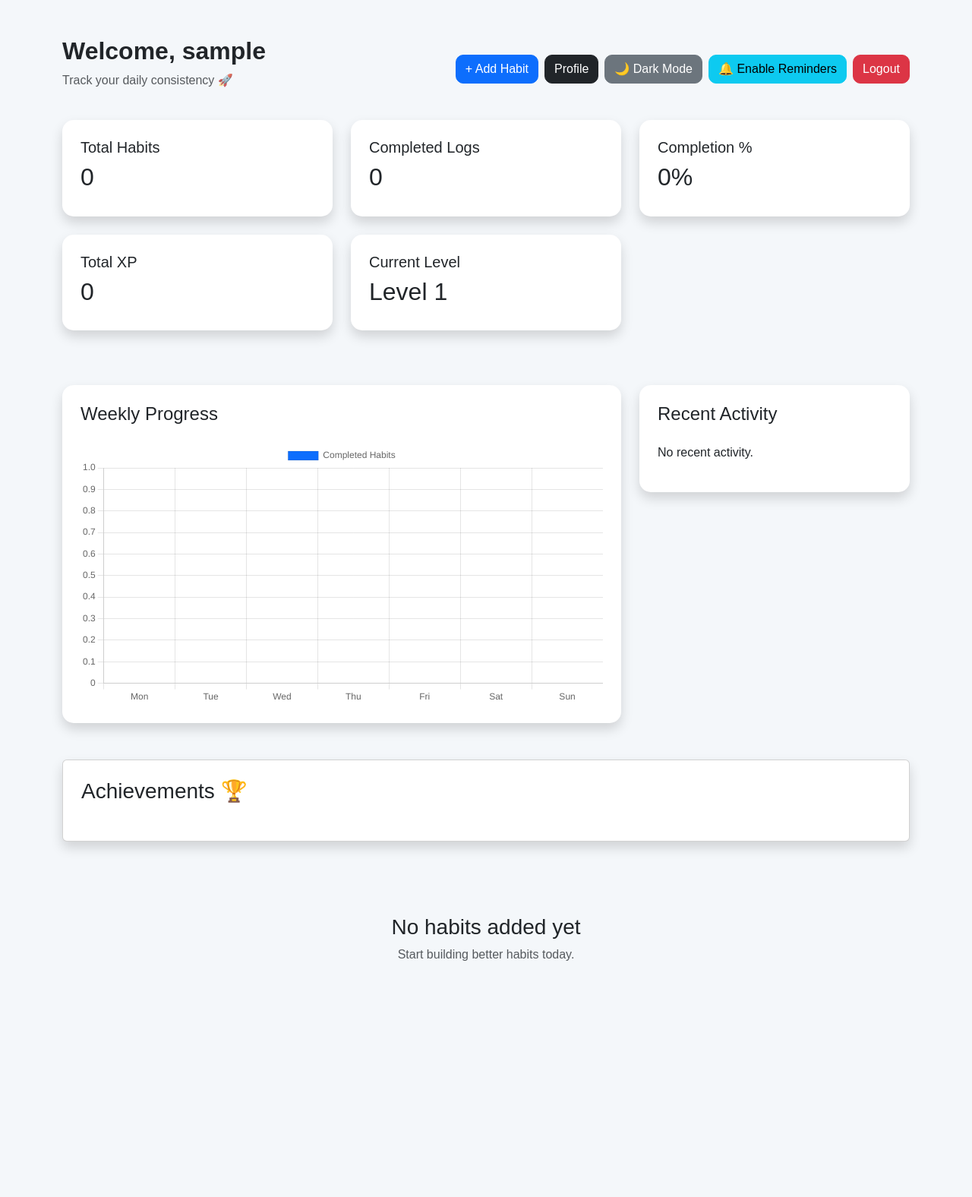
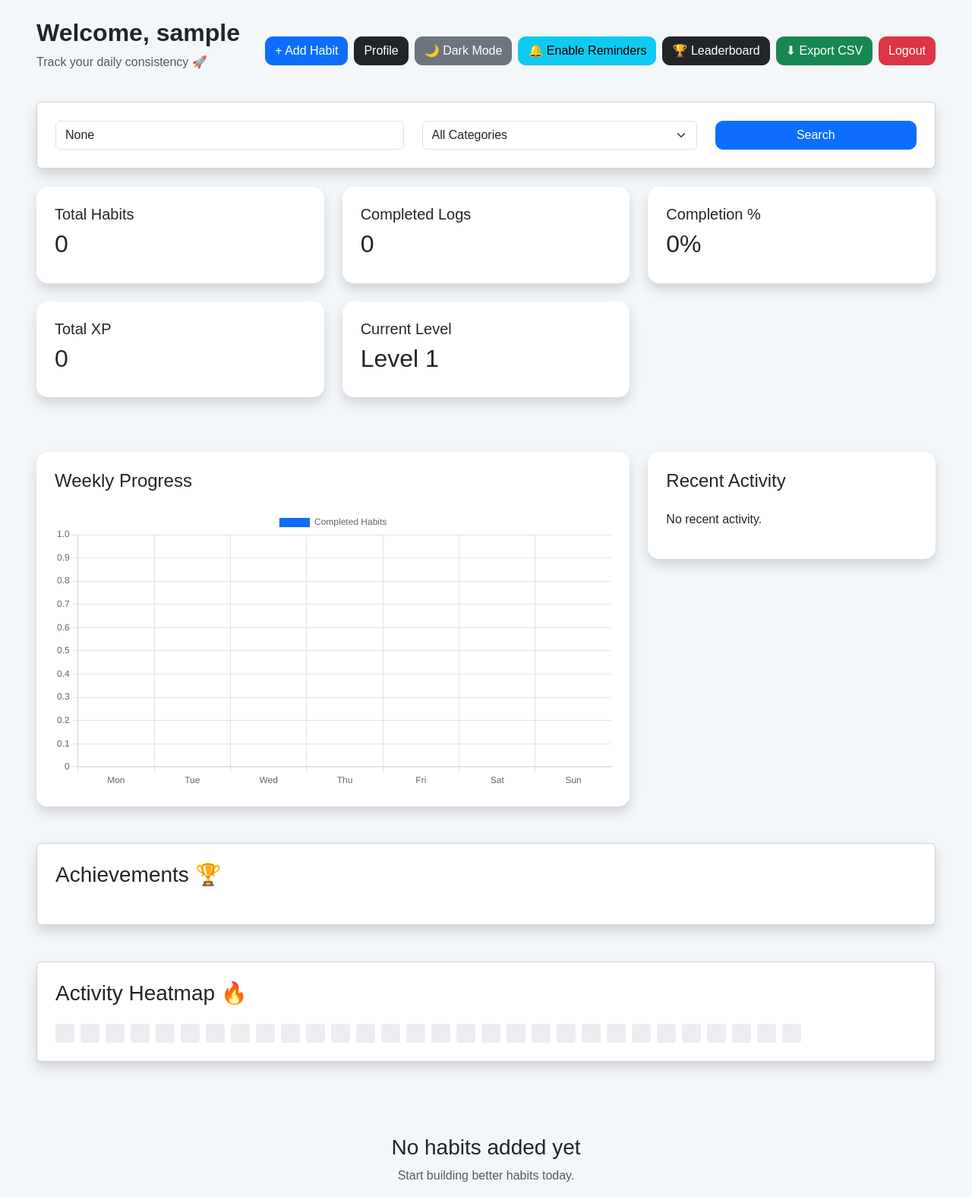
Before and after one commit to Neha-992/HabitTrackerr, a Django app: page /dashboard/ in a window 1280 px wide. Shown: the whole page at 76% size. Before the commit the page ends 1265 px from the top, so only its background shows below. Run offline with Django 5.2, Linux system fonts and the light colour scheme; the visitor is signed in with stand-in values (Sample User, id 1); data comes from the database, SQL or seed files in the repository; data that the repository does not hold is empty.

Commit message:
Added phases 11 to 15 features

```diff
--- a/frontend/static/css/style.css
+++ b/frontend/static/css/style.css
@@ -131,3 +131,29 @@
     background-size: cover;
     background-position: center;
 }
+
+
+/* MOBILE RESPONSIVE */
+
+@media(max-width:768px){
+
+    h2{
+        font-size:24px;
+    }
+
+    h3{
+        font-size:20px;
+    }
+
+    .btn{
+        width:100%;
+    }
+
+    .card{
+        padding:20px !important;
+    }
+
+    canvas{
+        height:250px !important;
+    }
+}
--- a/frontend/templates/dashboard.html
+++ b/frontend/templates/dashboard.html
@@ -16,7 +16,7 @@
 
 <body>
 
-<div class="container mt-5">
+<div class="container-fluid px-3 px-md-5 mt-4">
 
     <!-- TOP HEADER -->
 
@@ -34,7 +34,7 @@
 
         </div>
 
-        <div class="d-flex gap-2">
+        <div class="d-flex gap-2 flex-wrap">
 
             <a href="{% url 'add_habit' %}"
                class="btn btn-primary">
@@ -56,6 +56,20 @@
                 🔔 Enable Reminders
             </button>
 
+            <a href="{% url 'leaderboard' %}"
+                    class="btn btn-dark">
+
+                    🏆 Leaderboard
+
+            </a>
+
+
+
+            <a href="{% url 'export_csv' %}"
+                class="btn btn-success">
+                ⬇ Export CSV
+            </a>
+
             <a href="{% url 'logout' %}"
                class="btn btn-danger">
                 Logout
@@ -65,11 +79,74 @@
 
     </div>
 
+    <!-- SEARCH + FILTER -->
+
+    <div class="card shadow p-4 mb-4">
+
+        <form method="GET">
+
+            <div class="row">
+
+                <div class="col-md-5">
+
+                    <input type="text"
+                        name="search"
+                        class="form-control"
+                        placeholder="Search habits..."
+                        value="{{ search_query }}">
+
+                </div>
+
+                <div class="col-md-4">
+
+                    <select name="category"
+                            class="form-select">
+
+                        <option value="">
+                            All Categories
+                        </option>
+
+                        <option value="Health">
+                            Health
+                        </option>
+
+                        <option value="Study">
+                            Study
+                        </option>
+
+                        <option value="Fitness">
+                            Fitness
+                        </option>
+
+                        <option value="Productivity">
+                            Productivity
+                        </option>
+
+                    </select>
+
+                </div>
+
+                <div class="col-md-3">
+
+                    <button class="btn btn-primary w-100">
+
+                        Search
+
+                    </button>
+
+                </div>
+
+            </div>
+
+        </form>
+
+    </div>
+
     <!-- TOP STATS -->
 
     <div class="row mb-5">
 
-        <div class="col-md-4 mb-4">
+        <div class="col-12 col-md-6 col-lg-4 mb-4">
 
             <div class="card top-card shadow p-4">
 
@@ -233,13 +310,73 @@
 
     </div>
 
+    <!-- HEATMAP -->
+
+    <div class="card shadow p-4 mb-5">
+
+        <h3 class="mb-4">
+            Activity Heatmap 🔥
+        </h3>
+
+        <div class="d-flex flex-wrap gap-2">
+
+            {% for count in heatmap_data %}
+
+                {% if count == 0 %}
+
+                    <div style="
+                        width:25px;
+                        height:25px;
+                        background:#ebedf0;
+                        border-radius:4px;
+                    ">
+                    </div>
+
+                {% elif count <= 2 %}
+
+                    <div style="
+                        width:25px;
+                        height:25px;
+                        background:#9be9a8;
+                        border-radius:4px;
+                    ">
+                    </div>
+
+                {% elif count <= 5 %}
+
+                    <div style="
+                        width:25px;
+                        height:25px;
+                        background:#40c463;
+                        border-radius:4px;
+                    ">
+                    </div>
+
+                {% else %}
+
+                    <div style="
+                        width:25px;
+                        height:25px;
+                        background:#216e39;
+                        border-radius:4px;
+                    ">
+                    </div>
+
+                {% endif %}
+
+            {% endfor %}
+
+        </div>
+
+    </div>
+
     <!-- HABITS -->
 
     <div class="row">
 
         {% for habit in habits %}
 
-        <div class="col-md-4 mb-4">
+        <div class="col-12 col-sm-6 col-lg-4 mb-4">
 
             <div class="card habit-card shadow p-4">
 
--- a/frontendapp/urls.py
+++ b/frontendapp/urls.py
@@ -5,4 +5,5 @@
     path('', views.landing, name='landing'),
     path('dashboard/', views.dashboard, name='dashboard'),
     path('profile/', views.profile, name='profile'),
+    path('leaderboard/',views.leaderboard,name='leaderboard'),
 ]
--- a/frontendapp/views.py
+++ b/frontendapp/views.py
@@ -7,31 +7,74 @@
 
 
 def landing(request):
-    return render(request, 'landing.html')
+
+    return render(
+        request,
+        'landing.html'
+    )
 
 
 @login_required
 def dashboard(request):
 
+    # USER HABITS
+
     habits = Habit.objects.filter(
         user=request.user
     )
+
+    # SEARCH
+
+    search_query = request.GET.get('search')
+
+    if search_query:
+
+        habits = habits.filter(
+            title__icontains=search_query
+        )
+
+    # CATEGORY FILTER
+
+    category = request.GET.get('category')
+
+    if category:
+
+        habits = habits.filter(
+            category=category
+        )
+
+    # TOTAL COMPLETED
 
     total_completed = HabitLog.objects.filter(
         habit__user=request.user
     ).count()
 
-    total_habits = habits.count()
+    # TOTAL HABITS
+
+    total_habits = Habit.objects.filter(
+        user=request.user
+    ).count()
+
+    # COMPLETION PERCENTAGE
 
     completion_percentage = 0
 
     if total_habits > 0:
 
-        completion_percentage = int(
-            (total_completed / total_habits) * 100
-        )
+        if total_completed > total_habits:
+
+            completion_percentage = 100
+
+        else:
+
+            completion_percentage = int(
+                (total_completed / total_habits) * 100
+    )
+
+    # WEEKLY CHART
 
     last_7_days = []
+
     last_7_counts = []
 
     for i in range(6, -1, -1):
@@ -43,16 +86,40 @@
             date=day
         ).count()
 
-        last_7_days.append(day.strftime("%a"))
+        last_7_days.append(
+            day.strftime("%a")
+        )
+
         last_7_counts.append(count)
+
+    # RECENT ACTIVITY
 
     recent_logs = HabitLog.objects.filter(
         habit__user=request.user
     ).order_by('-date')[:5]
 
+    # USER PROFILE
+
     profile, created = UserProfile.objects.get_or_create(
         user=request.user
     )
+
+    # HEATMAP DATA
+
+    heatmap_data = []
+
+    for i in range(29, -1, -1):
+
+        day = date.today() - timedelta(days=i)
+
+        count = HabitLog.objects.filter(
+            habit__user=request.user,
+            date=day
+        ).count()
+
+        heatmap_data.append(count)
+
+    # CONTEXT
 
     context = {
 
@@ -69,9 +136,19 @@
         'recent_logs': recent_logs,
 
         'profile': profile,
+
+        'heatmap_data': heatmap_data,
+
+        'search_query': search_query,
+
+        'selected_category': category,
     }
 
-    return render(request, 'dashboard.html', context)
+    return render(
+        request,
+        'dashboard.html',
+        context
+    )
 
 
 @login_required
@@ -98,4 +175,24 @@
         'total_completed': total_completed,
     }
 
-    return render(request, 'profile.html', context)
+    return render(
+        request,
+        'profile.html',
+        context
+    )
+
+@login_required
+def leaderboard(request):
+
+    profiles = UserProfile.objects.all().order_by('-xp')
+
+    context = {
+
+        'profiles': profiles
+    }
+
+    return render(
+        request,
+        'leaderboard.html',
+        context
+    )
--- a/habits/urls.py
+++ b/habits/urls.py
@@ -16,4 +16,7 @@
     path('edit-habit/<int:id>/',
          views.edit_habit,
          name='edit_habit'),
+     path('export-csv/',
+          views.export_csv,
+          name='export_csv'),
 ]
```
Also changed, not shown: frontend/templates/leaderboard.html (added, +88 -0 lines), habits/views.py (+43 -0 lines).
